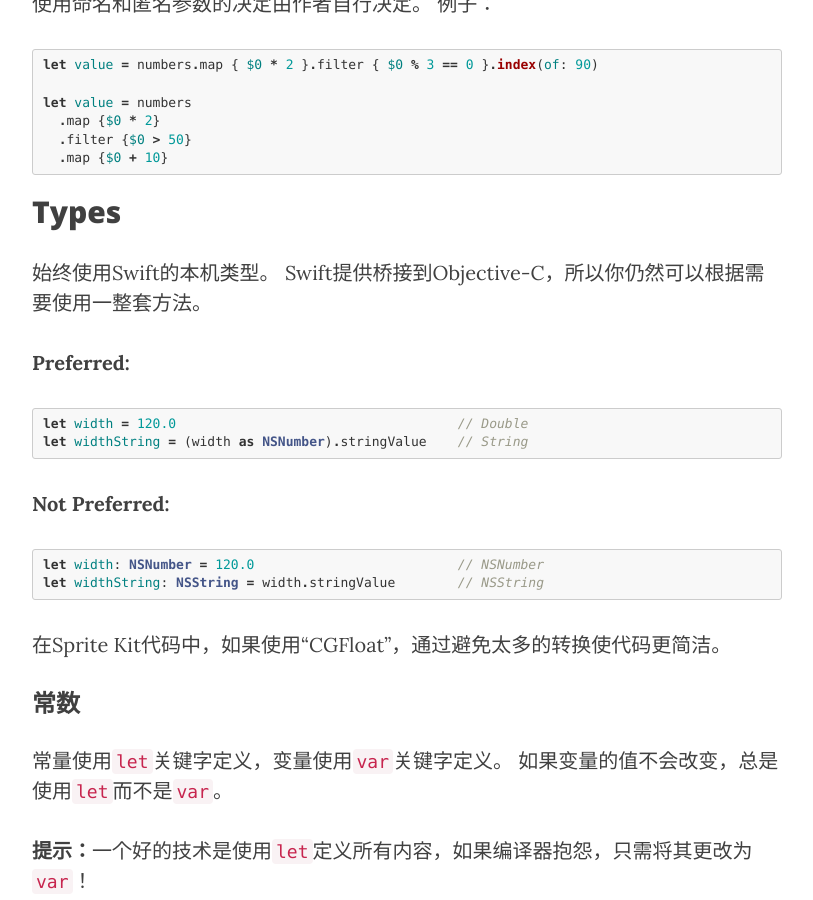
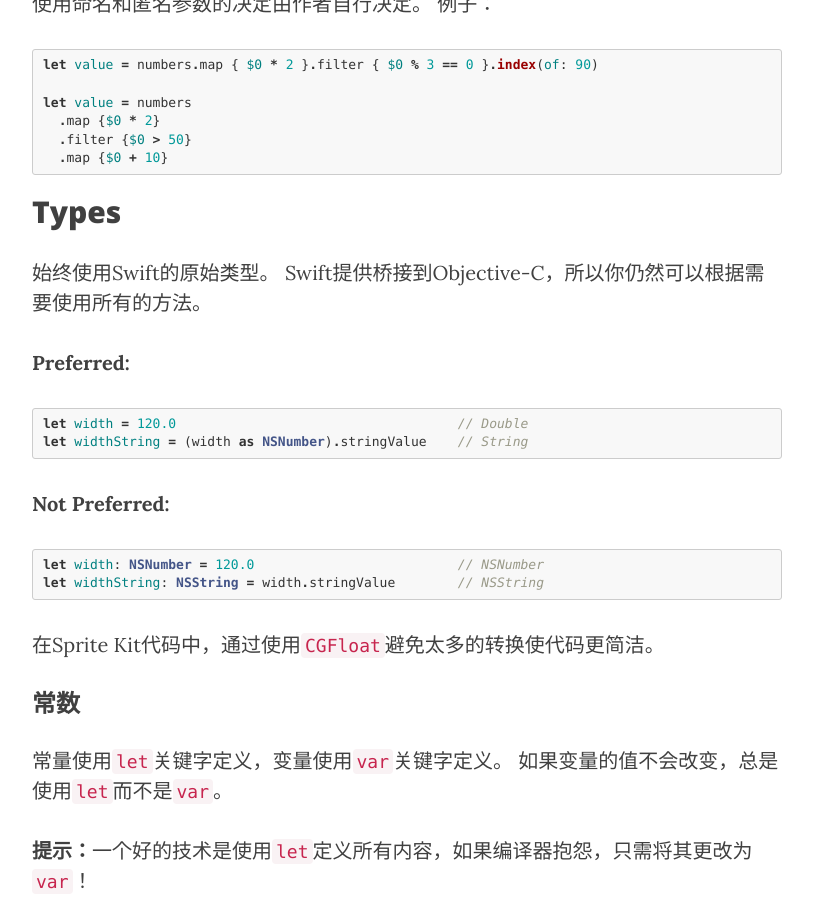
Before and after one commit to DavidHu0921/davidhu0921.github.io, a Jekyll site: the page built from _posts/2017-04-20-Swift代码风格指南.md, in a window 1280 px wide and 900 px high, scrolled down 12971 px. Shown: the whole window, without its empty margins (233-1046 px from the left). Built offline with Jekyll 4.4.1, drawn with Linux system fonts in a browser that asks for light colours; nearby versions of some CDN libraries; some of the changed text lies outside the part shown.

Commit message:
update blog

````diff
--- a/_posts/2017-04-20-Swift代码风格指南.md
+++ b/_posts/2017-04-20-Swift代码风格指南.md
@@ -454,7 +454,7 @@ func reticulateSplines(spline: [Double], adjustmentFactor: Double,
 
 ## Closure Expressions
 
-仅在参数列表末尾有单个闭包表达式参数时才使用结尾闭合语法。 给出闭包参数的描述性名称。
+仅在参数列表末尾有单个闭包表达式参数时才使用结尾闭合语法。给出闭包参数的描述性名称。
 
 **Preferred:**
 
@@ -505,7 +505,7 @@ let value = numbers
 
 ## Types
 
-始终使用Swift的本机类型。 Swift提供桥接到Objective-C，所以你仍然可以根据需要使用一整套方法。
+始终使用Swift的原始类型。 Swift提供桥接到Objective-C，所以你仍然可以根据需要使用所有的方法。
 
 **Preferred:**
 
@@ -521,7 +521,7 @@ let width: NSNumber = 120.0                          // NSNumber
 let widthString: NSString = width.stringValue        // NSString
 ```
 
-在Sprite Kit代码中，如果使用“CGFloat”，通过避免太多的转换使代码更简洁。
+在Sprite Kit代码中，通过使用`CGFloat`避免太多的转换使代码更简洁。
 
 ### 常数
 
````
Also changed, not shown: other parts of _posts/2017-04-20-Swift代码风格指南.md (+1 -1 lines).
